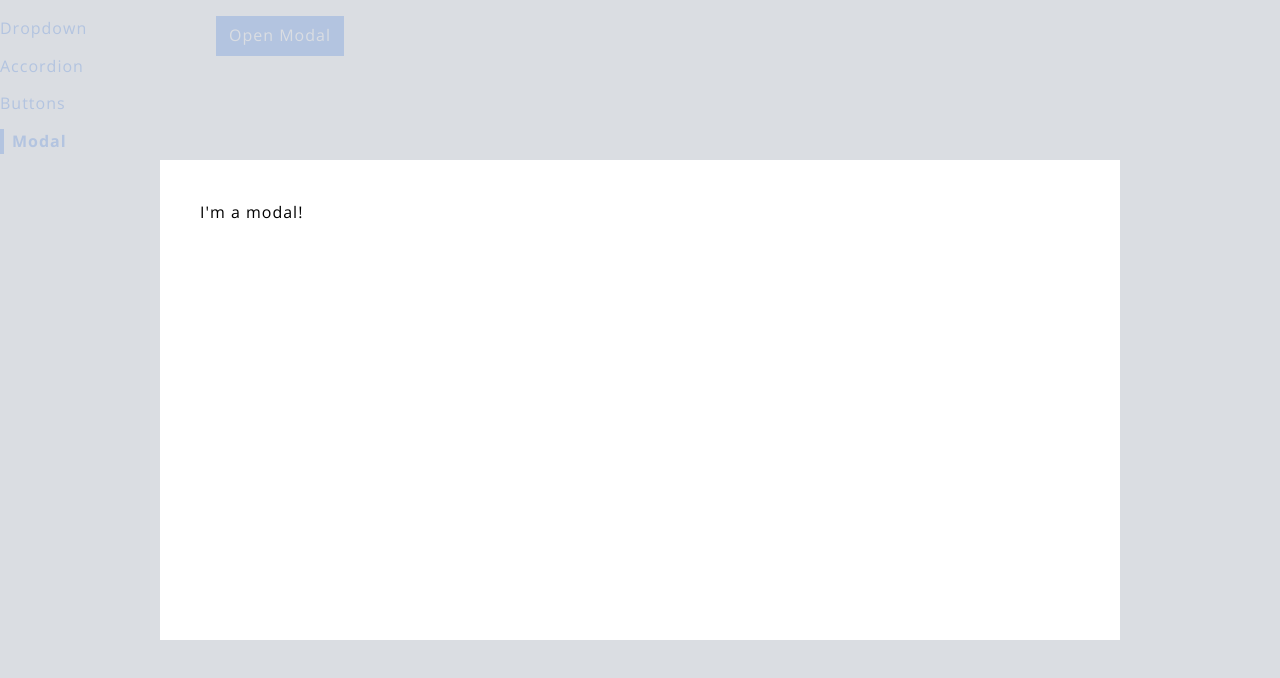
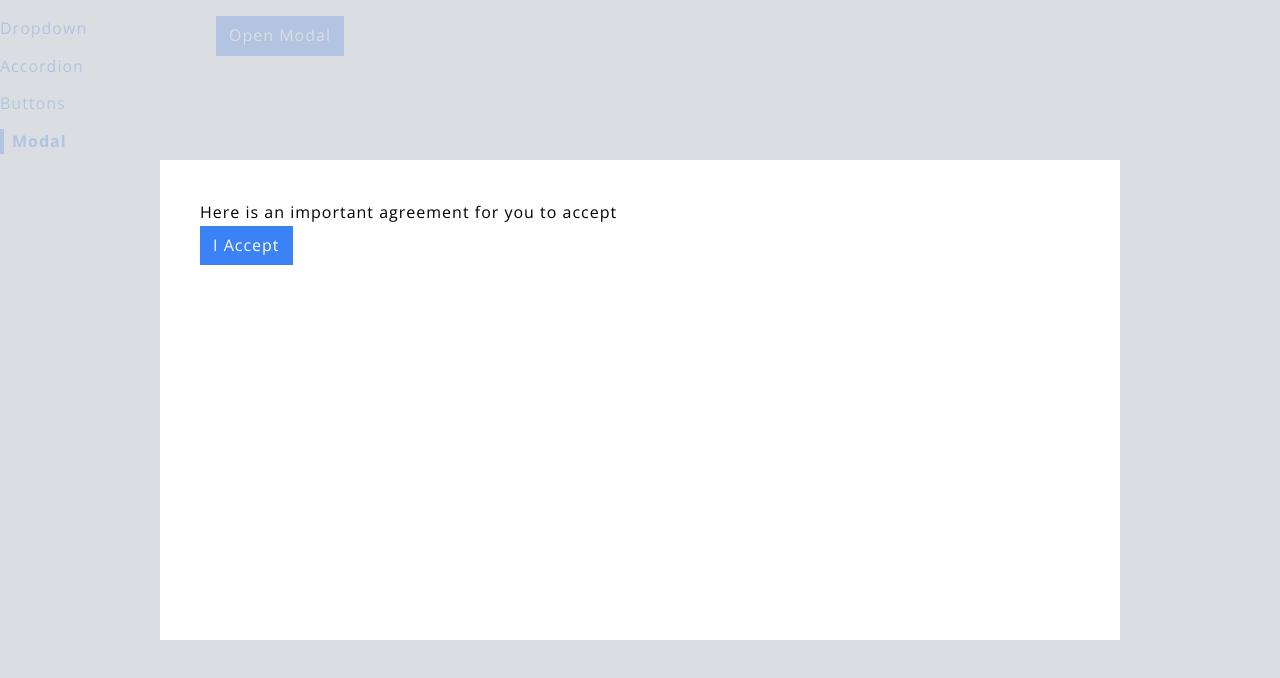
Before and after one commit to adenugbamichael/Reusable-react-ui-components, a React (Vite) app: page /modal in a window 1280 px wide. Both pictures are taken after a click on the button "Open Modal". Shown: the top 678 px of the page. Built offline with nearby package versions, Linux system fonts and the light colour scheme.

Commit message:
Customize modal

```diff
--- a/src/components/Modal.jsx
+++ b/src/components/Modal.jsx
@@ -1,14 +1,16 @@
 /* eslint-disable react/no-unescaped-entities */
 import ReactDOM from "react-dom"
 
-const Modal = ({ onClose }) => {
+const Modal = ({ onClose, children, actionBar }) => {
   return ReactDOM.createPortal(
     <div>
       <div
         onClick={onClose}
         className='absolute inset-0 bg-gray-300 opacity-80'
       ></div>
-      <div className='absolute inset-40 p-10 bg-white'>I'm a modal!</div>
+      <div className='absolute inset-40 p-10 bg-white'>
+        {children} {actionBar}
+      </div>
     </div>,
     document.querySelector(".modal-container")
   )
--- a/src/pages/ModalPage.jsx
+++ b/src/pages/ModalPage.jsx
@@ -12,12 +12,26 @@
     setShowModal(false)
   }
 
+  const actionBar = (
+    <div>
+      <Button onClick={handleClose} primary>
+        I Accept
+      </Button>
+    </div>
+  )
+
+  const modal = (
+    <Modal onClose={handleClose} actionBar={actionBar}>
+      <p>Here is an important agreement for you to accept </p>
+    </Modal>
+  )
+
   return (
     <div className='relative'>
       <Button onClick={handleClick} primary>
         Open Modal
       </Button>
-      {showModal && <Modal onClose={handleClose} />}
+      {showModal && modal}
     </div>
   )
 }
```
